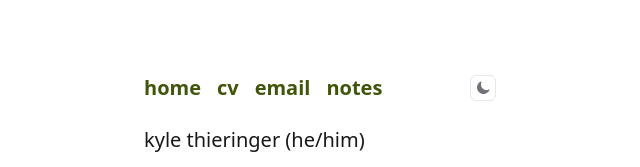
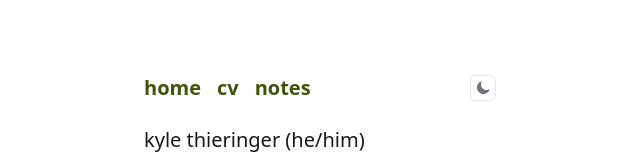
Before and after one commit to kylethieringer/website_v2, an Astro site: page / in a window 1280 px wide. Shown: the top 167 px of the page, 320-960 px from the left. Built offline with nearby package versions, Linux system fonts and the light colour scheme; Astro itself is replaced by a stand-in of ours; a web font is replaced by a local one.

Commit message:
get rid of email in nav bar

```diff
--- a/src/components/Header.astro
+++ b/src/components/Header.astro
@@ -7,7 +7,6 @@ import ThemeToggle from "./ThemeToggle.astro";
   <nav class="flex items-center gap-4">
     <a href="/">home</a>
     <a href="/cv.pdf">cv</a>
-    <a href={`mailto:${EMAIL}`}>email</a>
     <a href="https://notes.kylethieringer.com">notes</a>
   </nav>
   <ThemeToggle />
```
